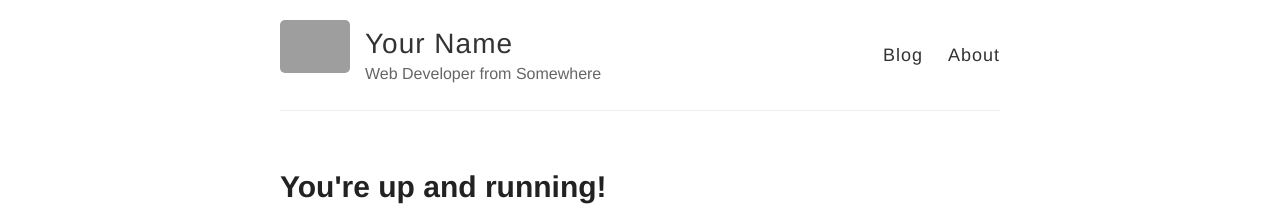
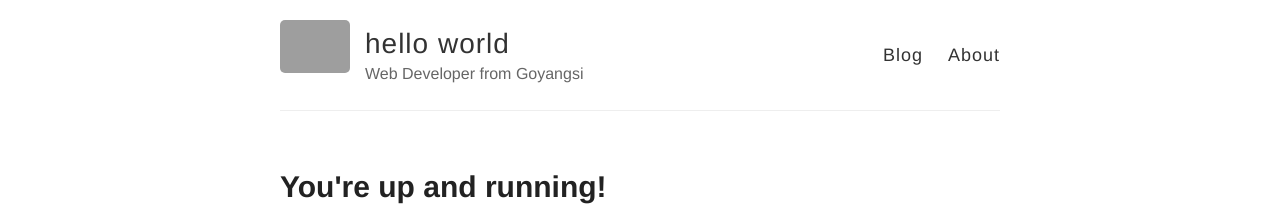
Before and after one commit to SehwaKim/sehwakim.github.io, a Jekyll site: the page built from index.html, in a window 1280 px wide. Shown: the top 222 px of the page. Built offline with Jekyll 4.4.1, drawn with Linux system fonts in a browser that asks for light colours; grey boxes are pictures that could not be loaded.

Commit message:
no message

```diff
--- a/_config.yml
+++ b/_config.yml
@@ -3,13 +3,13 @@
 #
 
 # Name of your site (displayed in the header)
-name: Your Name
+name: hello world
 
 # Short bio or description (displayed in the header)
-description: Web Developer from Somewhere
+description: Web Developer from Goyangsi
 
 # URL of your avatar or profile pic (you could use your GitHub profile pic)
-avatar: https://raw.githubusercontent.com/barryclark/jekyll-now/master/images/jekyll-logo.png
+avatar: https://post-phinf.pstatic.net/MjAxNzA5MTFfMTk3/MDAxNTA1MTI3MjMwMjk4.BpPNJaxGMCHPvVuMe2TA6sWDHqe_lDqRZHpjpnuPfL4g.jZNSPEMQv_NADDB5Yir5zuJXLay_Put5NrPkw2iD8nEg.JPEG/img_20151012173529_22c6882a.jpg?type=w1200
 
 #
 # Flags below are optional
```
